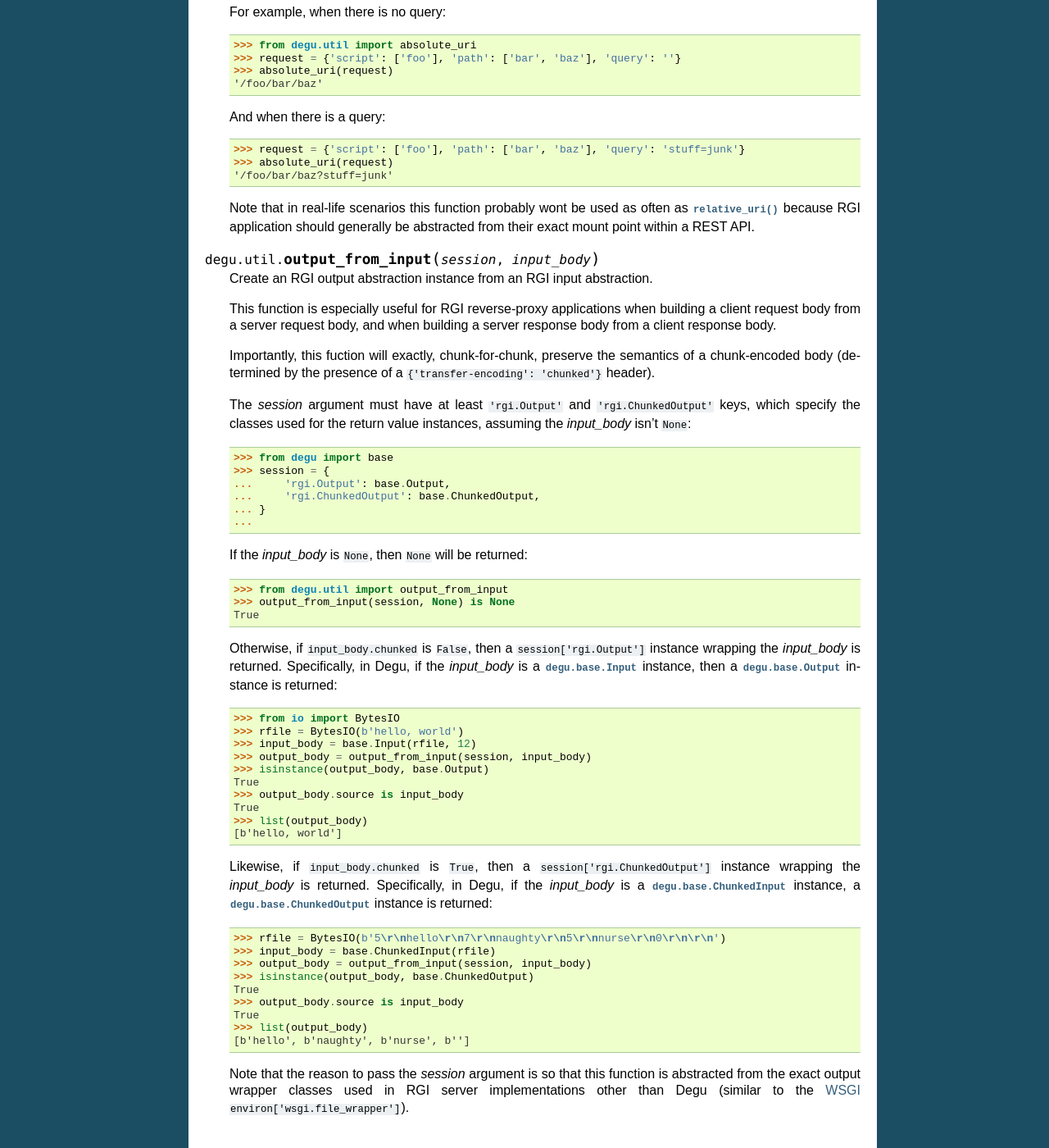
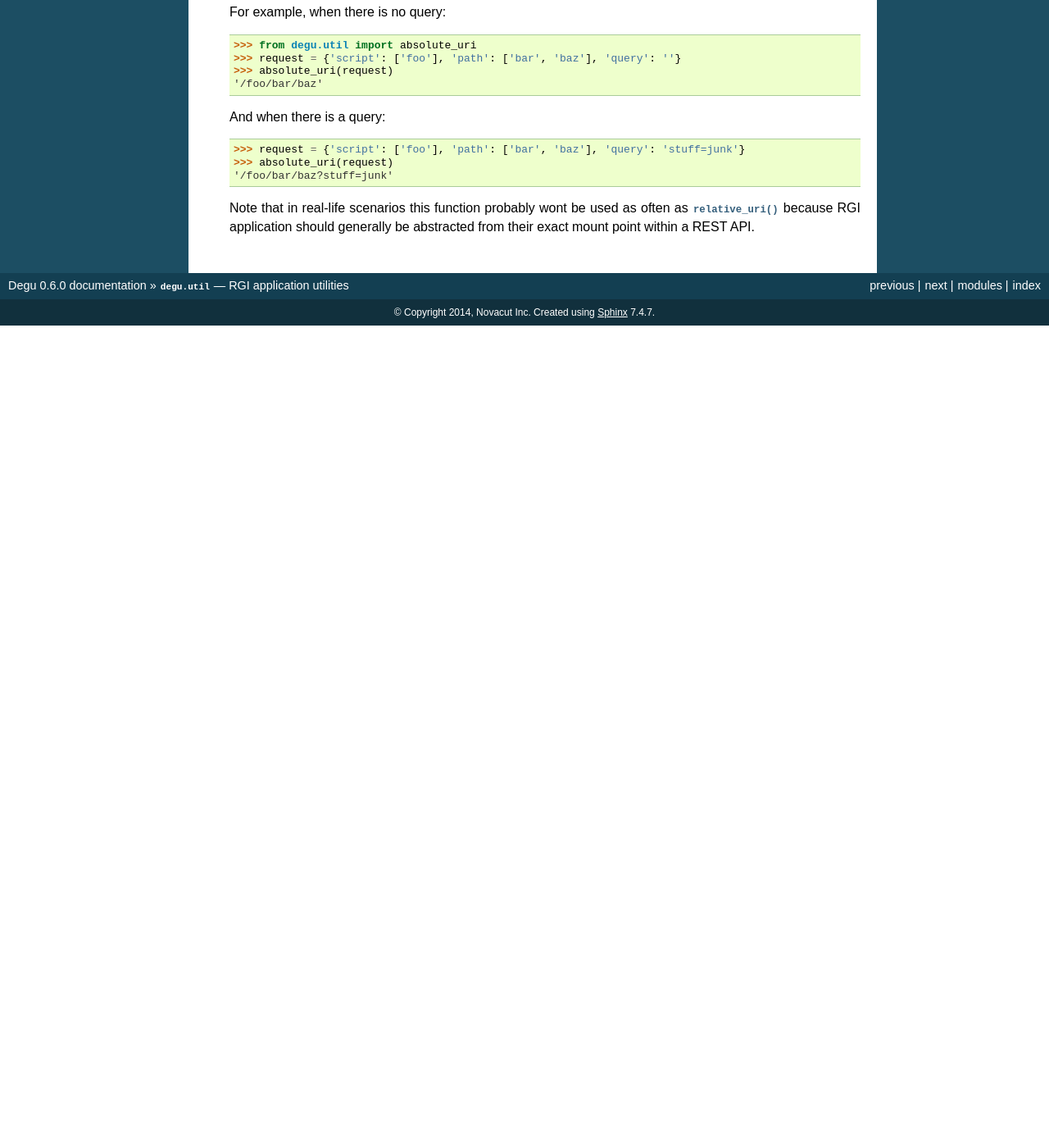
Before and after one commit to json420/degu, a Sphinx documentation site: the page built from doc/degu.util.rst, in a window 1280 px wide and 1400 px high, scrolled down 1121 px. Shown: the whole window at 82% size. Built offline with Sphinx 7.4.7, drawn with Linux system fonts in a browser that asks for light colours; after the commit the page ends 1518 px from its top, so only the background shows below that.

Commit message:
Remove util.output_from_input()

```diff
--- a/doc/degu.util.rst
+++ b/doc/degu.util.rst
@@ -86,73 +86,6 @@ Functions
     abstracted from their exact mount point within a REST API.
 
 
-.. function:: output_from_input(session, input_body)
-
-    Create an RGI output abstraction instance from an RGI input abstraction.
-
-    This function is especially useful for RGI reverse-proxy applications when
-    building a client request body from a server request body, and when building
-    a server response body from a client response body.
-
-    Importantly, this fuction will exactly, chunk-for-chunk, preserve the
-    semantics of a chunk-encoded body (determined by the presence of a
-    ``{'transfer-encoding': 'chunked'}`` header).
-
-    The *session* argument must have at least ``'rgi.Output'`` and
-    ``'rgi.ChunkedOutput'`` keys, which specify the classes used for the return
-    value instances, assuming the *input_body* isn't ``None``:
-
-    >>> from degu import base
-    >>> session = {
-    ...     'rgi.Output': base.Output,
-    ...     'rgi.ChunkedOutput': base.ChunkedOutput,
-    ... }
-    ...
-
-    If the *input_body* is ``None``, then ``None`` will be returned:
-
-    >>> from degu.util import output_from_input
-    >>> output_from_input(session, None) is None
-    True
-
-    Otherwise, if ``input_body.chunked`` is ``False``, then a
-    ``session['rgi.Output']`` instance wrapping the *input_body* is returned.
-    Specifically, in Degu, if the *input_body* is a :class:`degu.base.Input`
-    instance, then a :class:`degu.base.Output` instance is returned:
-
-    >>> from io import BytesIO
-    >>> rfile = BytesIO(b'hello, world')
-    >>> input_body = base.Input(rfile, 12)
-    >>> output_body = output_from_input(session, input_body)
-    >>> isinstance(output_body, base.Output)
-    True
-    >>> output_body.source is input_body
-    True
-    >>> list(output_body)
-    [b'hello, world']
-
-    Likewise, if ``input_body.chunked`` is ``True``, then a
-    ``session['rgi.ChunkedOutput']`` instance wrapping the *input_body* is
-    returned.  Specifically, in Degu, if the *input_body* is a
-    :class:`degu.base.ChunkedInput` instance, a :class:`degu.base.ChunkedOutput`
-    instance is returned:
-
-    >>> rfile = BytesIO(b'5\r\nhello\r\n7\r\nnaughty\r\n5\r\nnurse\r\n0\r\n\r\n')
-    >>> input_body = base.ChunkedInput(rfile)
-    >>> output_body = output_from_input(session, input_body)
-    >>> isinstance(output_body, base.ChunkedOutput)
-    True
-    >>> output_body.source is input_body
-    True
-    >>> list(output_body)
-    [b'hello', b'naughty', b'nurse', b'']
-
-    Note that the reason to pass the *session* argument is so that this
-    function is abstracted from the exact output wrapper classes used in RGI
-    server implementations other than Degu (similar to the `WSGI`_
-    ``environ['wsgi.file_wrapper']``).
-
-
 
 .. _`wsgiref.util`: https://docs.python.org/3/library/wsgiref.html#module-wsgiref.util
 .. _`Degu`: https://launchpad.net/degu
```
Also changed, not shown: doc/rgi.rst (+4 -11 lines), 2 other files.
